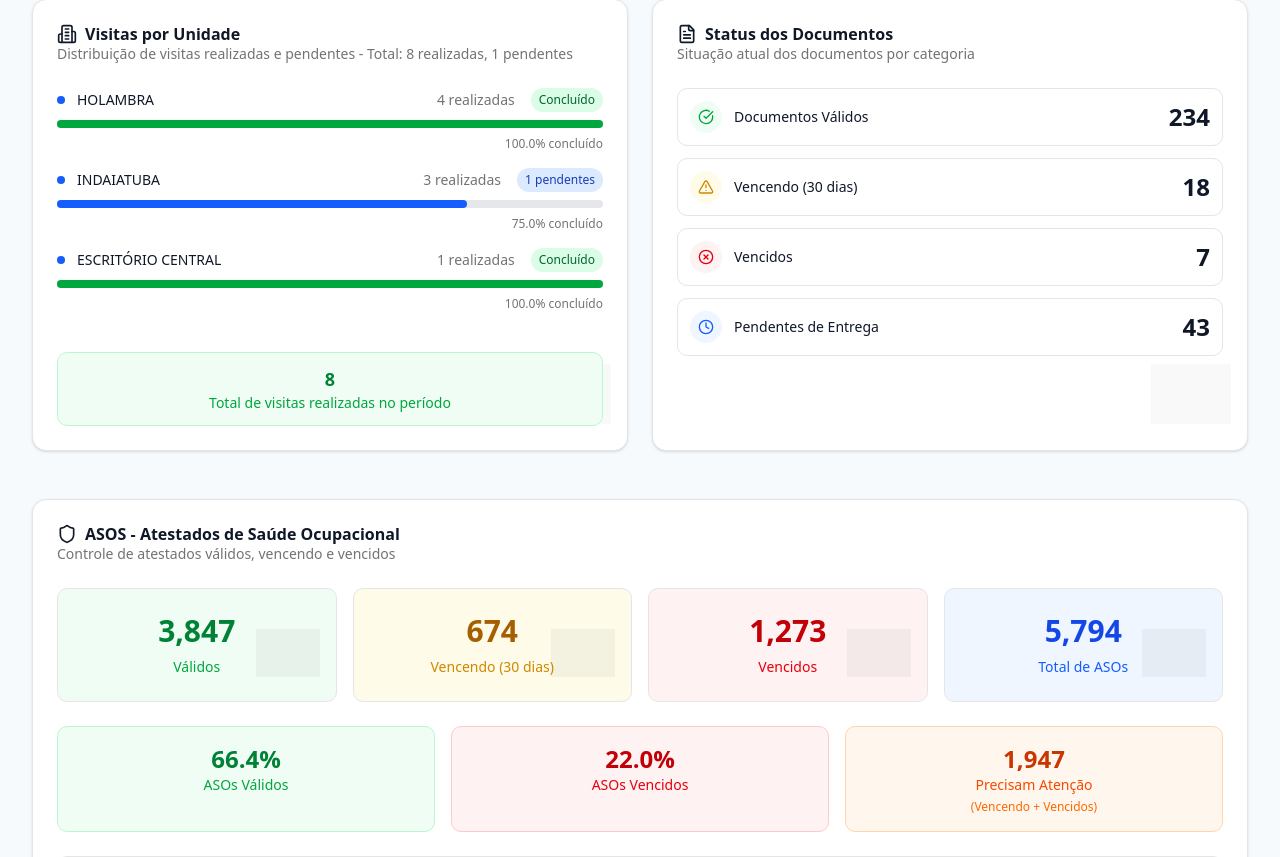
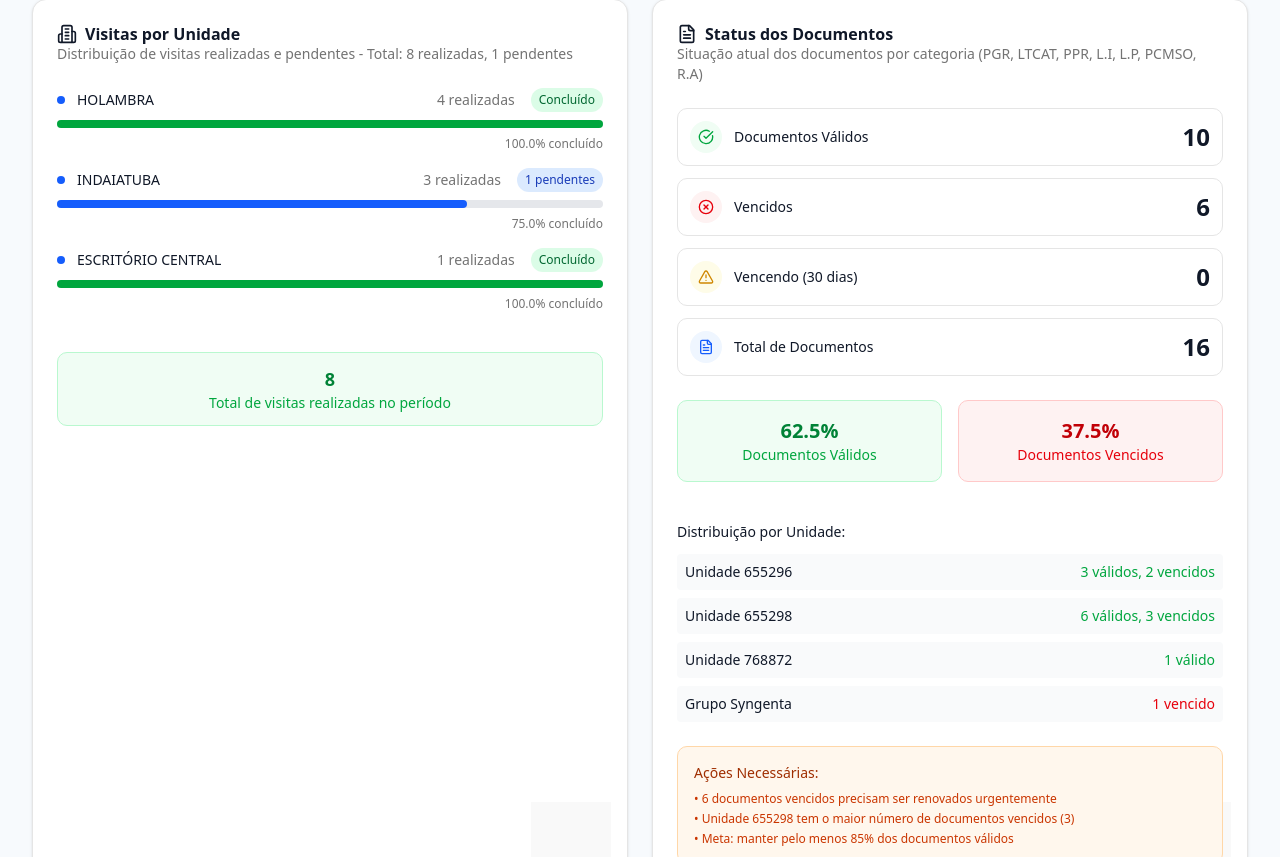
Before and after one commit to RiqueAlvess/Syngenta, a Next.js app: page /dashboard in a window 1280 px wide. Shown: the part 1723-2580 px from the top of the page. Built offline with nearby package versions, Linux system fonts and the light colour scheme; grey boxes are pictures that could not be loaded.

Commit message:
Update status-documentos.tsx

```diff
--- a/src/app/dashboard/components/status-documentos.tsx
+++ b/src/app/dashboard/components/status-documentos.tsx
@@ -9,38 +9,46 @@ import {
 } from "lucide-react";
 import { Watermark } from "@/components/ui/watermark";
 
+// DADOS REAIS - Status dos documentos baseados nos dados fornecidos
 const statusData = [
   {
     label: "Documentos Válidos",
-    value: "234",
+    value: "10",
     icon: CheckCircle,
     color: "text-green-600",
     bgColor: "bg-green-50",
   },
   {
+    label: "Vencidos",
+    value: "6",
+    icon: XCircle,
+    color: "text-red-600",
+    bgColor: "bg-red-50",
+  },
+  {
     label: "Vencendo (30 dias)",
-    value: "18",
+    value: "0",
     icon: AlertTriangle,
     color: "text-yellow-600",
     bgColor: "bg-yellow-50",
   },
   {
-    label: "Vencidos",
-    value: "7",
-    icon: XCircle,
-    color: "text-red-600",
-    bgColor: "bg-red-50",
-  },
-  {
-    label: "Pendentes de Entrega",
-    value: "43",
-    icon: Clock,
+    label: "Total de Documentos",
+    value: "16",
+    icon: FileText,
     color: "text-blue-600",
     bgColor: "bg-blue-50",
   },
 ];
 
 export function StatusDocumentos() {
+  // Cálculos baseados nos dados reais
+  const totalDocumentos = 16;
+  const documentosValidos = 10;
+  const documentosVencidos = 6;
+  const percentualValidos = ((documentosValidos / totalDocumentos) * 100).toFixed(1);
+  const percentualVencidos = ((documentosVencidos / totalDocumentos) * 100).toFixed(1);
+
   return (
     <div className="bg-white rounded-xl border shadow-sm relative overflow-hidden">
       <Watermark />
@@ -53,7 +61,7 @@ export function StatusDocumentos() {
             <h3 className="leading-none font-semibold">Status dos Documentos</h3>
           </div>
           <p className="text-muted-foreground text-sm">
-            Situação atual dos documentos por categoria
+            Situação atual dos documentos por categoria (PGR, LTCAT, PPR, L.I, L.P, PCMSO, R.A)
           </p>
         </div>
 
@@ -79,6 +87,66 @@ export function StatusDocumentos() {
             );
           })}
         </div>
+
+        {/* Análise resumida */}
+        <div className="grid grid-cols-2 gap-4">
+          {/* Percentual válidos */}
+          <div className="p-4 bg-green-50 rounded-lg border border-green-200">
+            <div className="text-center">
+              <div className="text-xl font-bold text-green-700">
+                {percentualValidos}%
+              </div>
+              <div className="text-sm text-green-600">
+                Documentos Válidos
+              </div>
+            </div>
+          </div>
+
+          {/* Percentual vencidos */}
+          <div className="p-4 bg-red-50 rounded-lg border border-red-200">
+            <div className="text-center">
+              <div className="text-xl font-bold text-red-700">
+                {percentualVencidos}%
+              </div>
+              <div className="text-sm text-red-600">
+                Documentos Vencidos
+              </div>
+            </div>
+          </div>
+        </div>
+
+        {/* Status por unidade */}
+        <div className="mt-4">
+          <h4 className="font-medium text-sm mb-3">Distribuição por Unidade:</h4>
+          <div className="space-y-2 text-sm">
+            <div className="flex justify-between items-center p-2 bg-gray-50 rounded">
+              <span>Unidade 655296</span>
+              <span className="text-green-600">3 válidos, 2 vencidos</span>
+            </div>
+            <div className="flex justify-between items-center p-2 bg-gray-50 rounded">
+              <span>Unidade 655298</span>
+              <span className="text-green-600">6 válidos, 3 vencidos</span>
+            </div>
+            <div className="flex justify-between items-center p-2 bg-gray-50 rounded">
+              <span>Unidade 768872</span>
+              <span className="text-green-600">1 válido</span>
+            </div>
+            <div className="flex justify-between items-center p-2 bg-gray-50 rounded">
+              <span>Grupo Syngenta</span>
+              <span className="text-red-600">1 vencido</span>
+            </div>
+          </div>
+        </div>
+
+        {/* Observações */}
+        <div className="p-4 bg-orange-50 rounded-lg border border-orange-200">
+          <h4 className="font-medium text-sm mb-2 text-orange-800">Ações Necessárias:</h4>
+          <ul className="text-xs text-orange-700 space-y-1">
+            <li>• {documentosVencidos} documentos vencidos precisam ser renovados urgentemente</li>
+            <li>• Unidade 655298 tem o maior número de documentos vencidos (3)</li>
+            <li>• Meta: manter pelo menos 85% dos documentos válidos</li>
+          </ul>
+        </div>
       </div>
     </div>
   );
```
